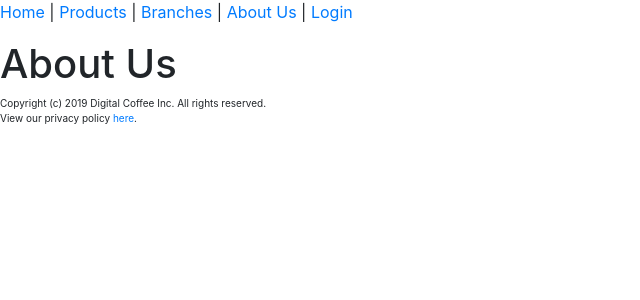
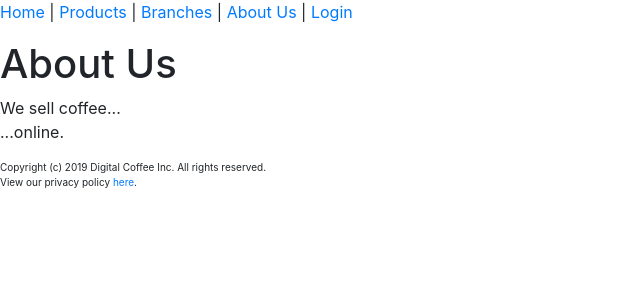
Before and after one commit to Reg-See/MoonStar, a Flask app: page /aboutus in a window 1280 px wide. Shown: the top 300 px of the page, without its empty margins (0-640 px from the left). Run offline with Flask 2, Linux system fonts and the light colour scheme; some libraries are stand-ins or nearby versions.

Commit message:
Update aboutus.html

```diff
--- a/templates/aboutus.html
+++ b/templates/aboutus.html
@@ -4,6 +4,11 @@
 <body>
 {% include "header.html" %}
 <h1>About Us</h1>
+<p>
+    We sell coffee...
+    <br>
+    ...online.
+</p>
 {% include "footer.html" %}
 </body>
 </html>
```
